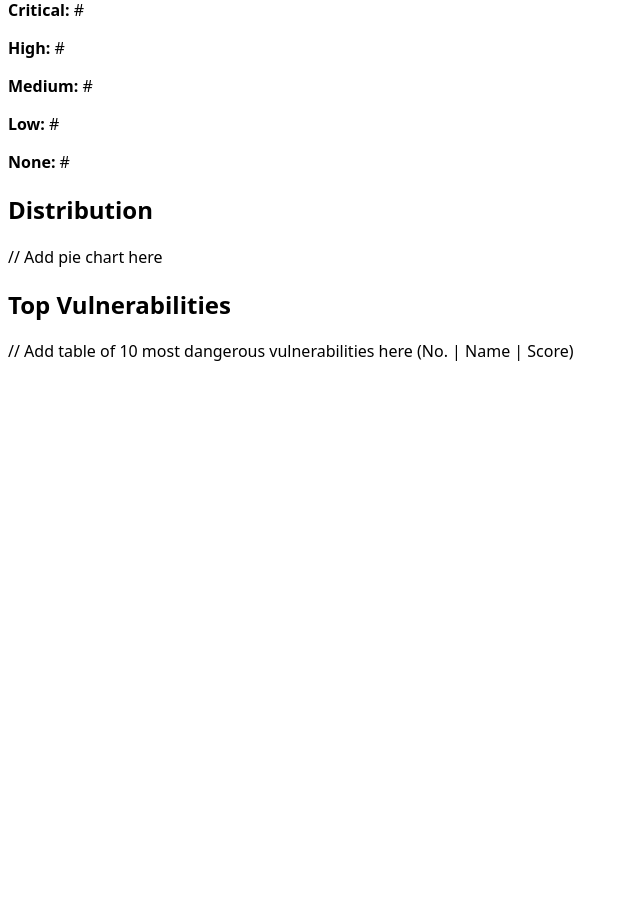
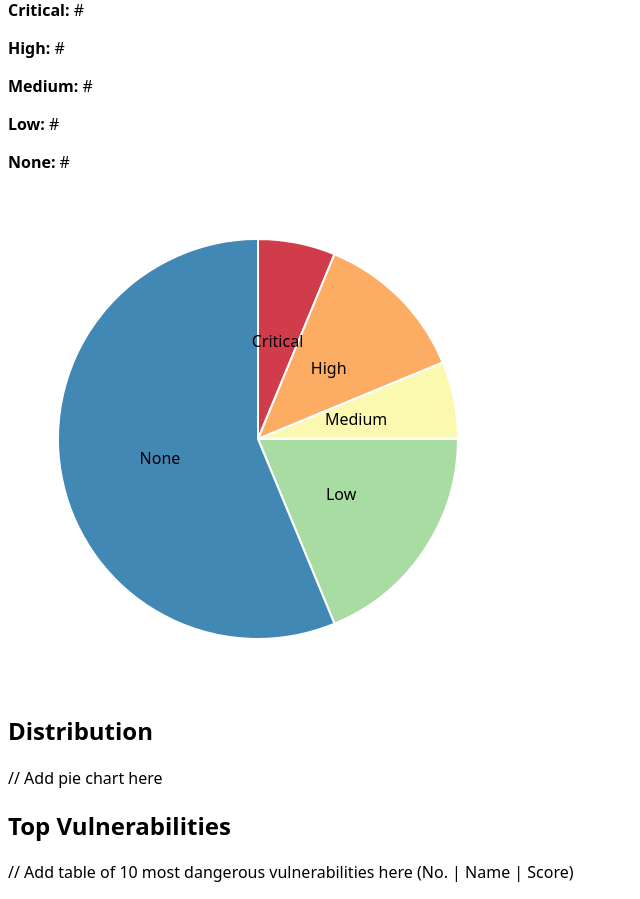
Before and after one commit to csci-435-fall-2024/csci-435-24_p3_sbom_viz, a Django app: page /vulnerabilities/ in a window 1280 px wide. Shown: the part 200-1099 px from the top of the page, without its empty margins (0-640 px from the left). Before the commit the page ends 561 px from the top, so only its background shows below. Run offline with Django 5.2, Linux system fonts and the light colour scheme.

Commit message:
Basic working pie chart with labels
Working on making it prettier (dividing lines between slices, better text, more info on hover)

```diff
--- a/Code/sbom_viz/sbom_viz/static/sbom_viz/js/vulnerabilities_pie.js
+++ b/Code/sbom_viz/sbom_viz/static/sbom_viz/js/vulnerabilities_pie.js
@@ -2,11 +2,11 @@ import "https://d3js.org/d3.v7.min.js";
 
 // Temporary vulnerability distribution data (replace with endpoint later)
 let data = [
-    {name:"Critical", count:10},
-    {name:"High", count:20},
-    {name:"Medium", count:10},
-    {name:"Low", count:30},
-    {name:"None", count:90},
+    {"name":"Critical", "count":10},
+    {"name":"High", "count":20},
+    {"name":"Medium", "count":10},
+    {"name":"Low", "count":30},
+    {"name":"None", "count":90},
 ]
 
 // Inspired by https://d3-graph-gallery.com/graph/pie_annotation.html
@@ -16,34 +16,44 @@ const margin = 50;
 
 let radius = Math.min(width, height) / 2 - margin
 
-let svg = d3.select("#pie-chart-container")
+const svg = d3.select("#pie-chart-container")
                 .append("svg")
                     .attr("width", width)
                     .attr("height", height)
                 .append("g")
-            .attr("transform", `translate(${width/2},${height/2})`);
-
-// set the color scale
-/*var color = d3.scaleOrdinal()
-  .domain(vulnerability_counts)
-  .range(d3.schemeSet2);*/
+                    .attr("transform", `translate(${width / 2}, ${height / 2})`);
 
 const arc = d3.arc()
                 .innerRadius(0)
-            .outerRadius(radius)
+                .outerRadius(radius);
 
 // Compute the position of each group on the pie:
-var pie = d3.pie();
+const pie = d3.pie()
+                .sort(null) // helps to get colors right
+                .value(d => d.count);
 
+// The range part makes it color kind of like severity, from:
+// https://observablehq.com/@d3/pie-chart/2
 const color = d3.scaleOrdinal()
                 .domain(data.map(d => d.name))
-                .range(d3.schemeSet2);
+                .range(d3.quantize(t => d3.interpolateSpectral(t * 0.8 + 0.1), data.length))
 
-svg.append("g")
-.selectAll()
-.data(pie(data.map(d => d.count)))
-.join("path")
-    .attr("fill", d => color(d))
+// Draw the slices of the pie
+svg.selectAll("path")
+    .data(pie(data))
+    .enter()
+    .append("path")
         .attr("d", arc)
-.append("title")
-    .text(d => {console.log(d.data)});
+        .attr("fill", d => color(d.data.name))
+        .attr("stroke", "white")
+    .style("stroke-width", "2px");
+
+// Add labels to each slice
+svg.selectAll("text")
+    .data(pie(data))
+    .enter()
+    .append("text")
+        .attr("transform", d => `translate(${arc.centroid(d)})`)
+        .attr("dy", "0.35em")
+        .attr("text-anchor", "middle")
+    .text(d => d.data.name);
--- a/Code/sbom_viz/sbom_viz/templates/sbom_viz/vulnerabilities.html
+++ b/Code/sbom_viz/sbom_viz/templates/sbom_viz/vulnerabilities.html
@@ -27,9 +27,7 @@
             <div id="pie-chart-container"></div>
             <h2>Distribution</h2>
             <p>// Add pie chart here</p>
-            <script>
-                //import("../../static/sbom_viz/js/vulnerabilities_pie.js")
-            </script>
+            <script type="module" src="../../static/sbom_viz/js/vulnerabilities_pie.js"></script>
 
             <div>
                 <h2>Top Vulnerabilities</h2>
```
Lines whose indentation alone changed are shown as unchanged.
